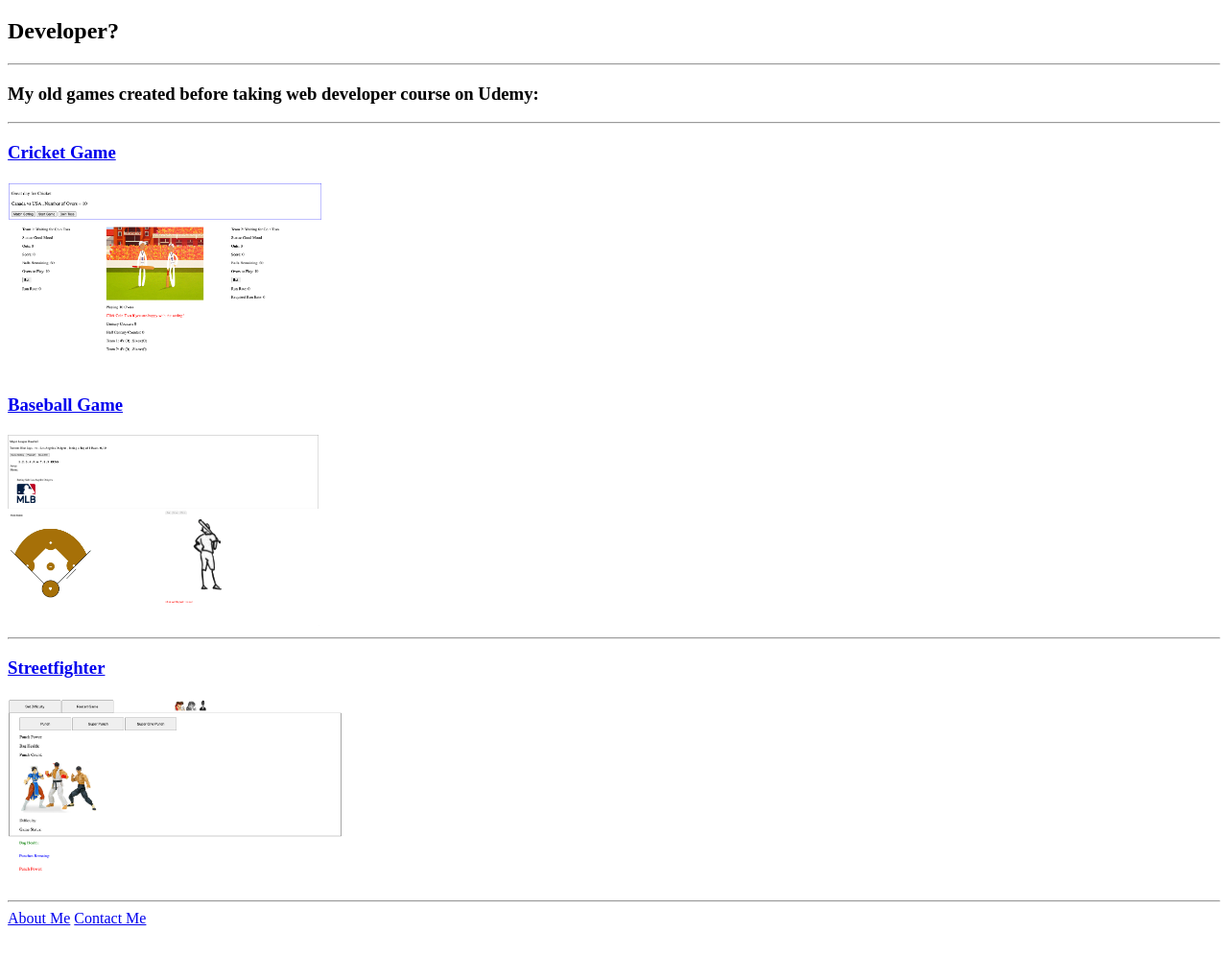
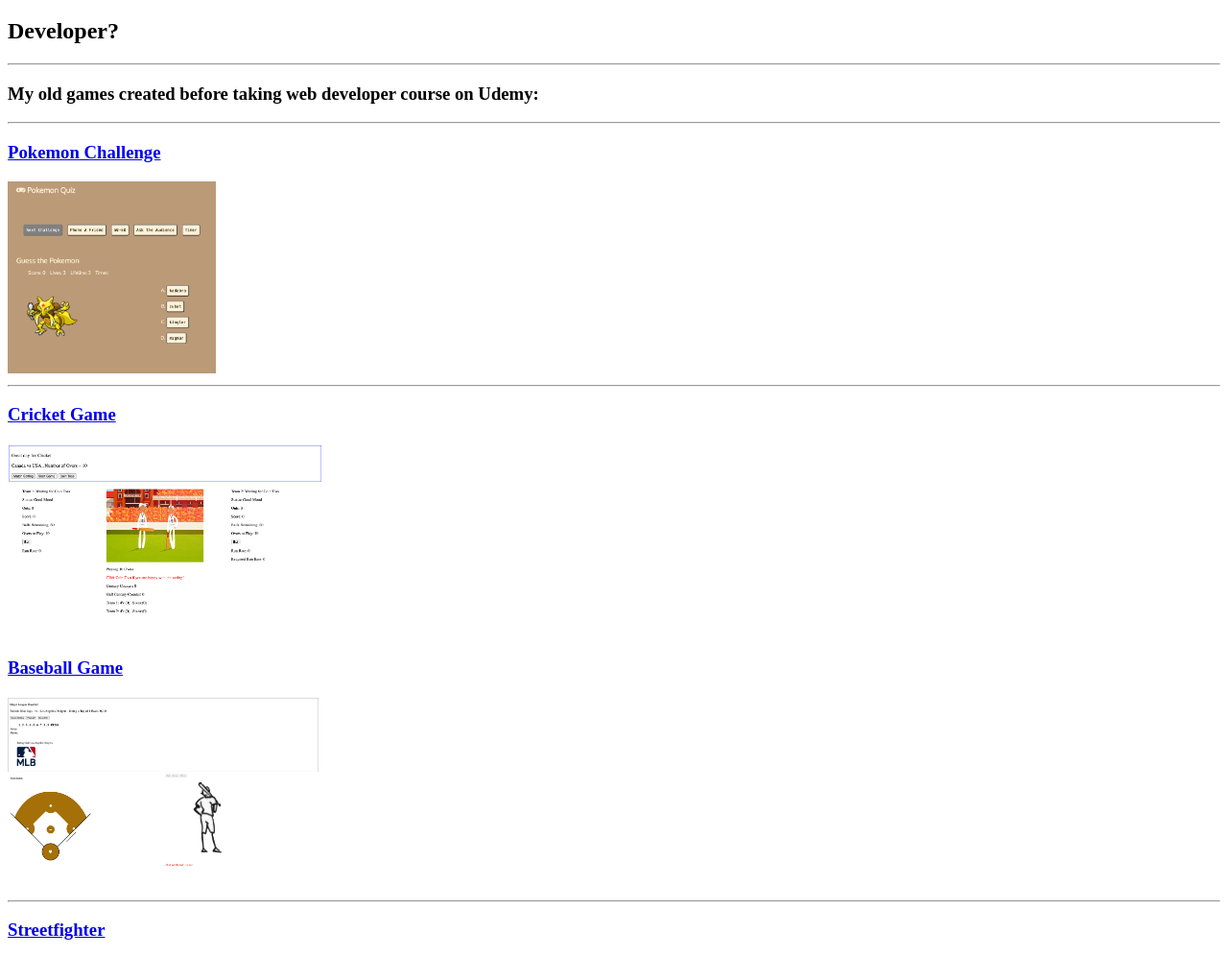
Before and after one commit to agunanathan/html-portfolio, a plain HTML site: page index.html in a window 1280 px wide. Shown: the part 61-1057 px from the top of the page at 96% size. Before the commit the page ends 1035 px from the top, so only its background shows below. Drawn offline with Linux system fonts and the light colour scheme.

Commit message:
Adding pokemon challenge to portfolio

```diff
--- a/index.html
+++ b/index.html
@@ -12,13 +12,16 @@
   <hr />
   <h3> My old games created before taking web developer course on Udemy:</h3>
   <hr />
+  <h3><a href="https://agunanathan.github.io/pokemon-challenge/">Pokemon Challenge</a></h3>
+  <img src="./assets/images/pokemon_challenge.png" height="200" alt="pokemon_challenge game project preview"/>
+  <hr />
   <h3><a href="https://agunanathan.github.io/myCricketGame/">Cricket Game</a></h3>
   <img src="./assets/images/mycricket.png" height="200" alt="cricket game project preview"/>
   <h3><a href="https://agunanathan.github.io/myBaseball">Baseball Game</a></h3>
   <img src="./assets/images/mybaseball.png" height="200" alt="baseball game project preview"/>
   <hr />
   <h3><a href="https://agunanathan.github.io/myStreetfighter/">Streetfighter</a></h3>
-  <img src="./assets/images/mystreetfighter.png" height="200" alt="streetfigter game proect preview"/>
+  <img src="./assets/images/mystreetfighter.png" height="200" alt="streetfigter game project preview"/>
   <hr />
   <a href="./public/about.html">About Me</a>
   <a href="./public/contact.html">Contact Me</a>
```
Also changed, not shown: assets/images/pokemon_challenge.png (added).
